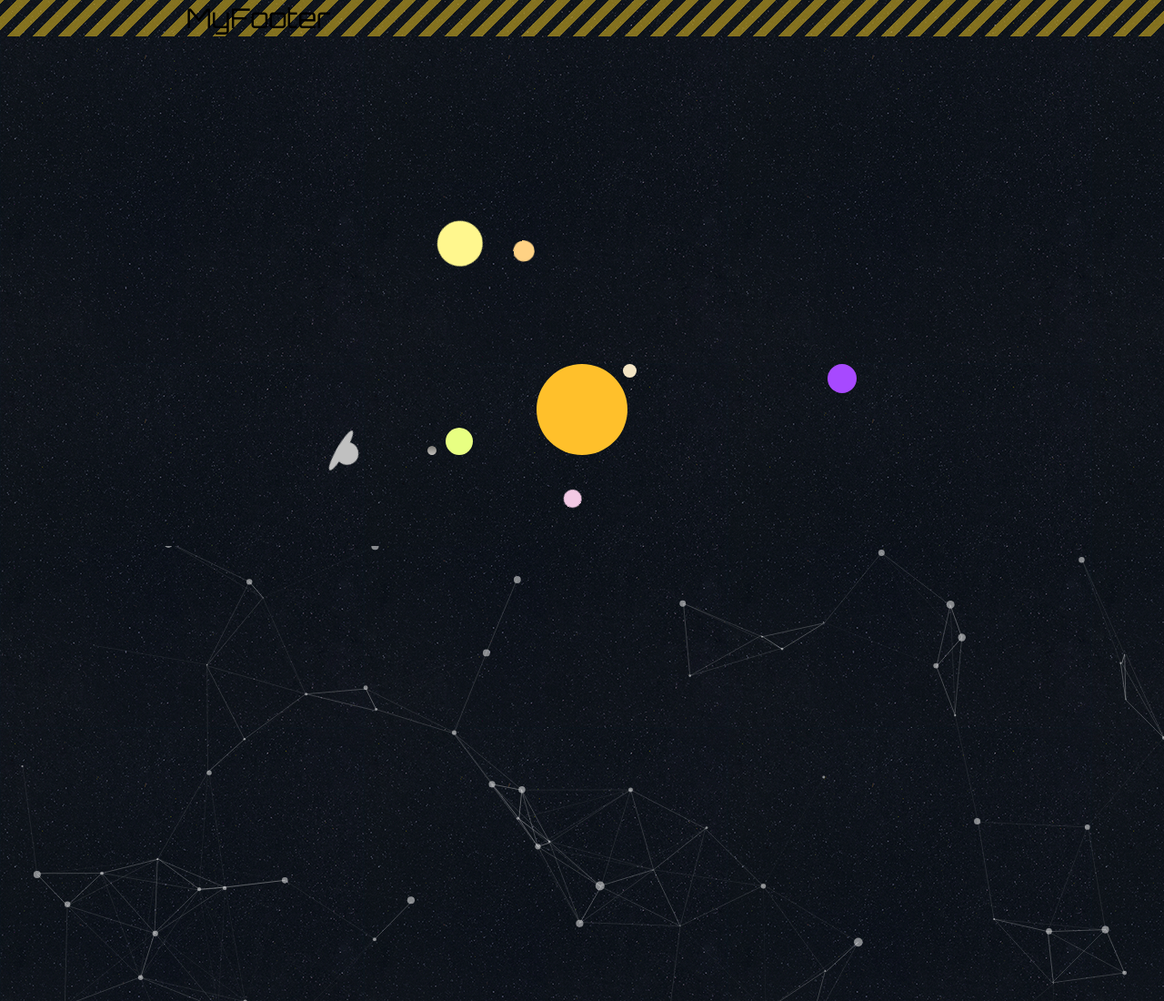
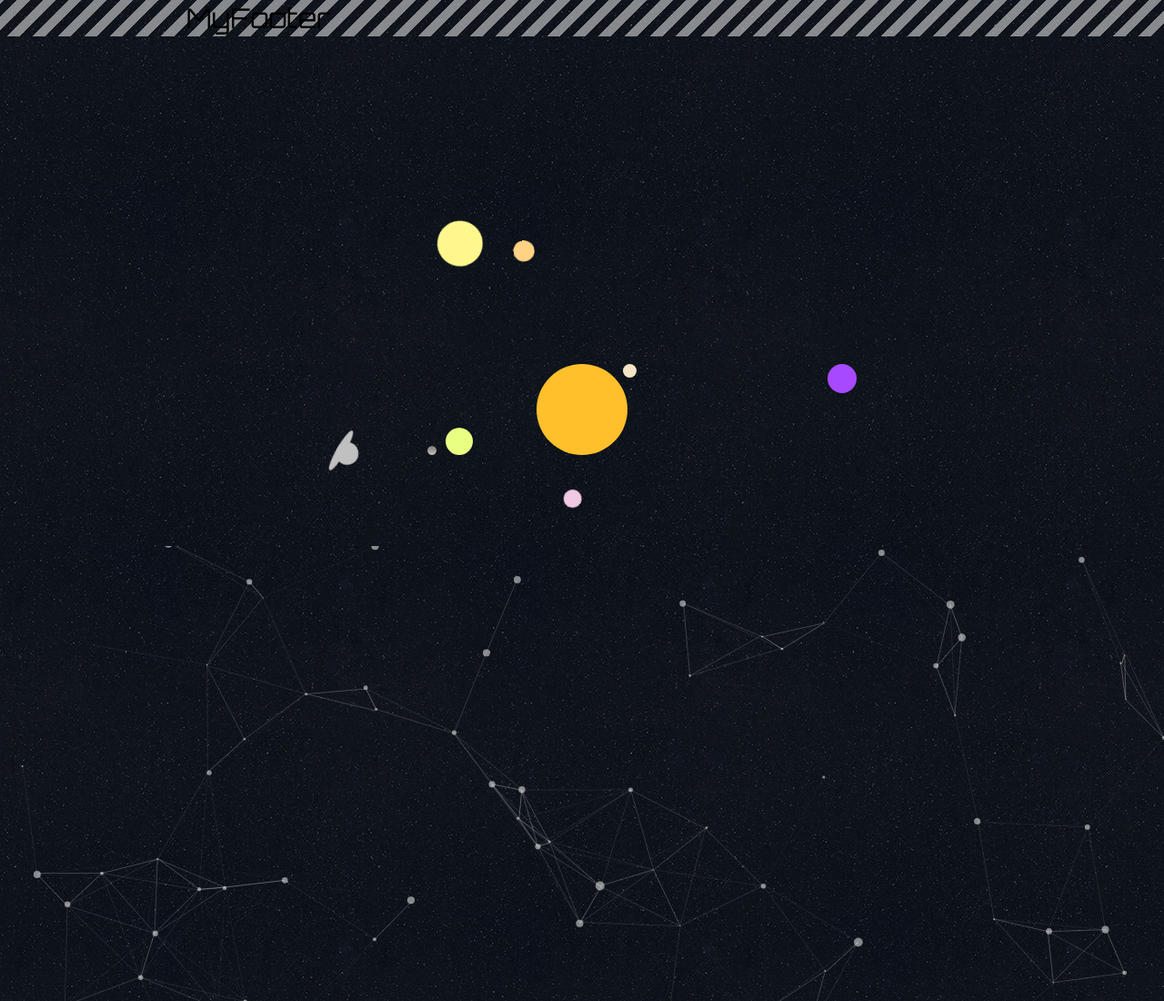
Before and after one commit to footer2null/footer2null.github.io, a plain HTML site: page index.html in a window 1280 px wide. Shown: the top 1100 px of the page at 91% size. Drawn offline with Linux system fonts and the light colour scheme.

Commit message:
Update style.css

```diff
--- a/style.css
+++ b/style.css
@@ -2,7 +2,7 @@
 body {background: url(NeboBG.png);margin:0px;}
 
 .shapka {width:100%;height:40px;position:fixed;margin-top:-900px;z-index:1;background-color:transparent;
-background-image: repeating-linear-gradient(-45deg, transparent, transparent 10px, rgba(249, 207, 37,.5) 10px, rgba(249, 207, 37,.5) 20px);}
+background-image: repeating-linear-gradient(-45deg, transparent, transparent 10px, rgba(255, 255, 255,.5) 10px, rgba(255, 255, 255,.5) 20px);}
 
 .blockblock {width:100%;height:960px;background-color:#101721;}
 .buttonspack {margin-bottom: 200px;}
```
